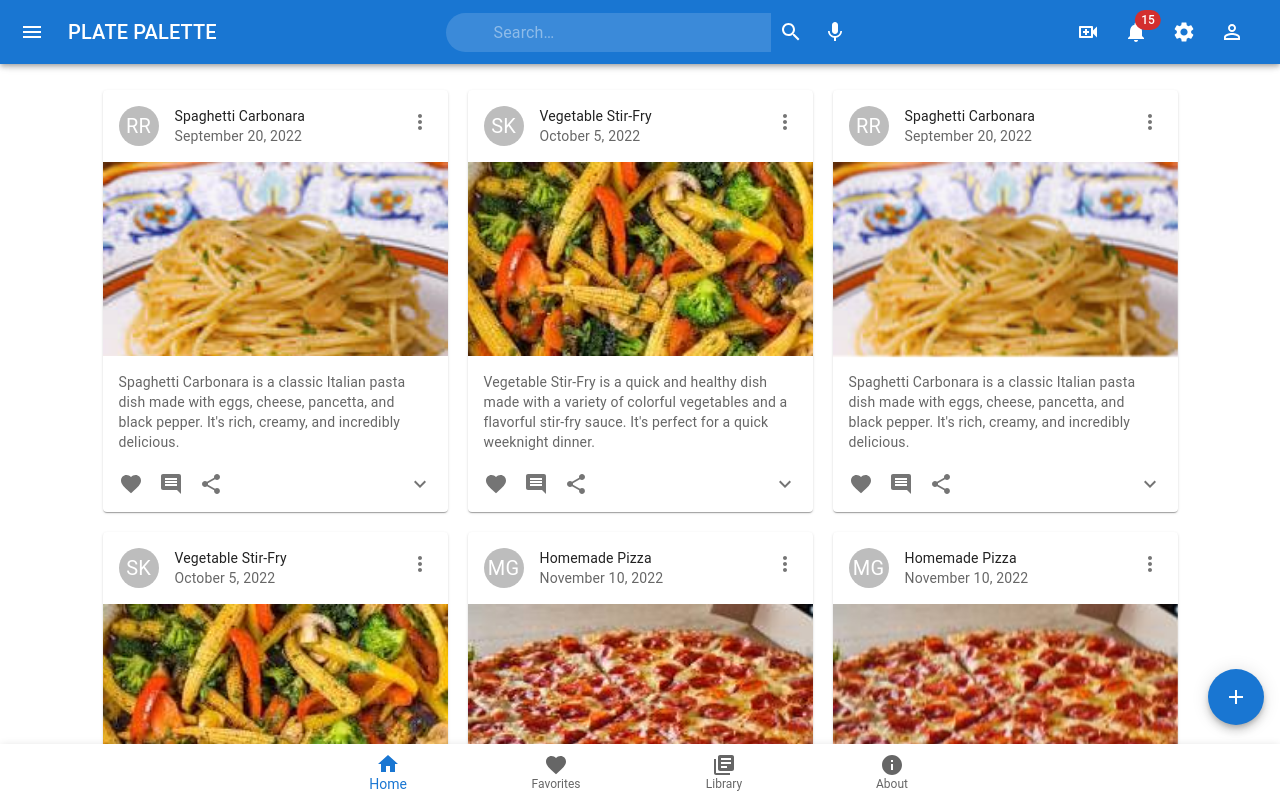
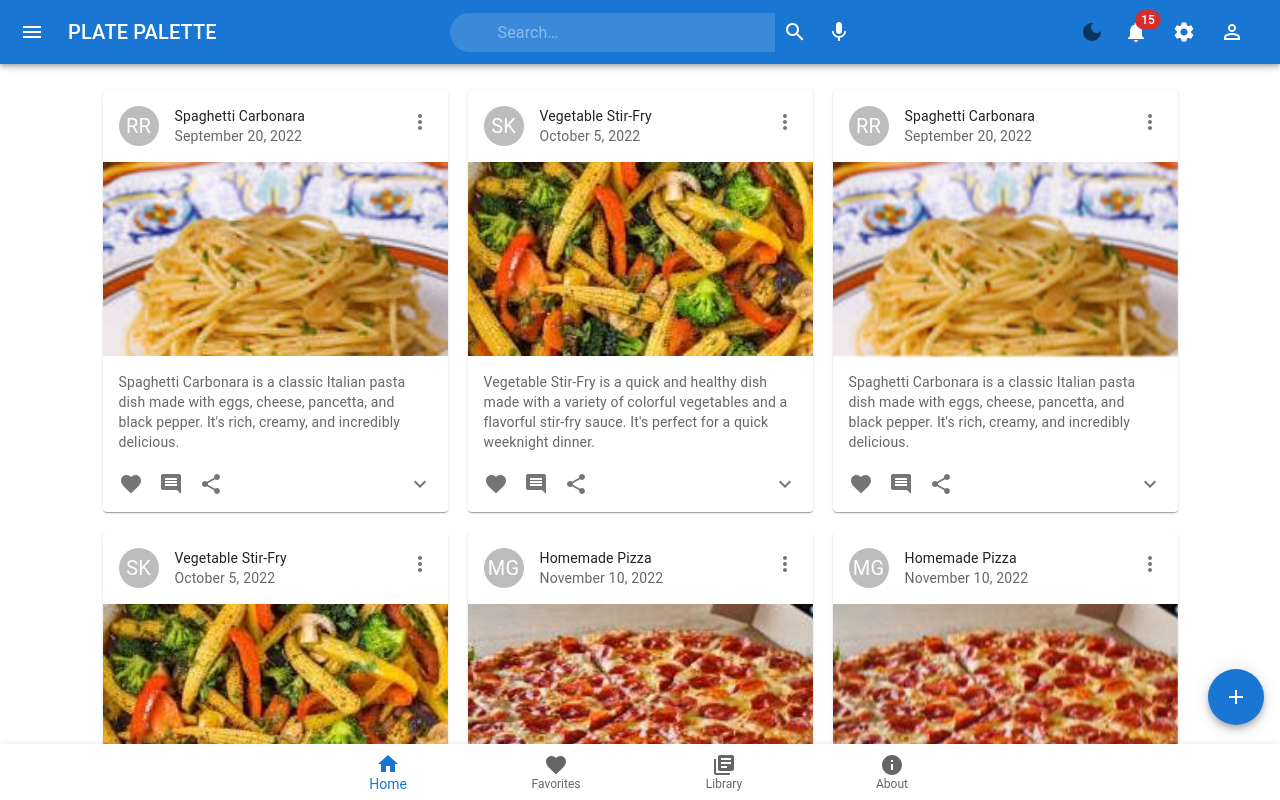
Before and after one commit to siddarthinme1/Monster, a React (Create React App) app: page / in a window 1280 px wide. Shown: the top 800 px of the page. Built offline with nearby package versions, Linux system fonts and the light colour scheme.

Commit message:
dark mode on app bar

```diff
--- a/src/Components/AppBar/AppBarX.jsx
+++ b/src/Components/AppBar/AppBarX.jsx
@@ -18,11 +18,28 @@ import SeacrhBar from "./SeacrhBar";
 import PermIdentityIcon from "@mui/icons-material/PermIdentity";
 import AppBarContext from "../../Context/AppBarContext";
 import SignIn from "../Login/SignIn";
+import styled from "styled-components";
+import DarkModeIcon from "@mui/icons-material/DarkMode";
+import LightModeIcon from "@mui/icons-material/LightMode";
+
+const ExpandMore = styled((props) => {
+  const { expand, ...other } = props;
+
+  return <IconButton {...other} />;
+})(({ theme, expand }) => ({
+  transform: !expand ? "rotate(0deg)" : "rotate(180deg)",
+  marginLeft: "auto",
+  // transition: theme.transitions.create("transform", {
+  //   duration: theme.transitions.duration.shortest,
+  // }),
+}));
 
 function AppBarX() {
-  const { setSignInPopUp, trigger } = useContext(AppBarContext);
+  const { setSignInPopUp, trigger, setDarkMode, darkMode } =
+    useContext(AppBarContext);
   const [sideDrawerOpen, setSideDrawerOpen] = useState(false);
   const [mobileMoreAnchorEl, setMobileMoreAnchorEl] = useState(null);
+  const [expand, setExpand] = useState(false);
 
   const isMobileMenuOpen = Boolean(mobileMoreAnchorEl);
 
@@ -76,6 +93,11 @@ function AppBarX() {
     </Menu>
   );
 
+  const handleExpand = () => {
+    setExpand(!expand);
+    setDarkMode(!darkMode);
+  };
+
   return (
     <div>
       <Box sx={{ flexGrow: 1 }}>
@@ -102,8 +124,15 @@ function AppBarX() {
               <Box sx={{ flexGrow: 1 }} />
               <SeacrhBar />
               <Box sx={{ flexGrow: 1 }} />
+              <ExpandMore
+                expand={expand}
+                onClick={handleExpand}
+                aria-expanded={expand}
+                fontSize="medium"
+              >
+                {!expand ? <DarkModeIcon /> : <LightModeIcon />}
+              </ExpandMore>
               <Box sx={{ display: { xs: "none", md: "flex" } }}>
-                <CreateContent />
                 <Notification />
                 <Settings setMobileMoreAnchorEl={setMobileMoreAnchorEl} />
                 {SignInPop}
--- a/src/Components/Pages/SharePage.jsx
+++ b/src/Components/Pages/SharePage.jsx
@@ -17,6 +17,7 @@ function SharePage() {
   const handleShare = (url) => {
     window.open(url);
   };
+
   return (
     <div>
       <Box
@@ -44,7 +45,7 @@ function SharePage() {
           padding: 2,
           display: "flex",
           alignItems: "center",
-          border: { xs: "none", sm: "1px solid black" },
+          // border: { xs: "none", sm: "1px solid black" },
         }}
       >
         <Typography
```
Also changed, not shown: 7 other files (tests, documents, lock files or other folders).
